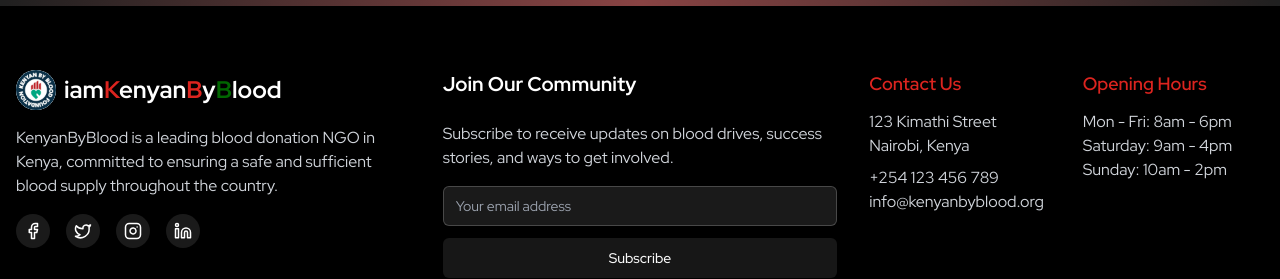
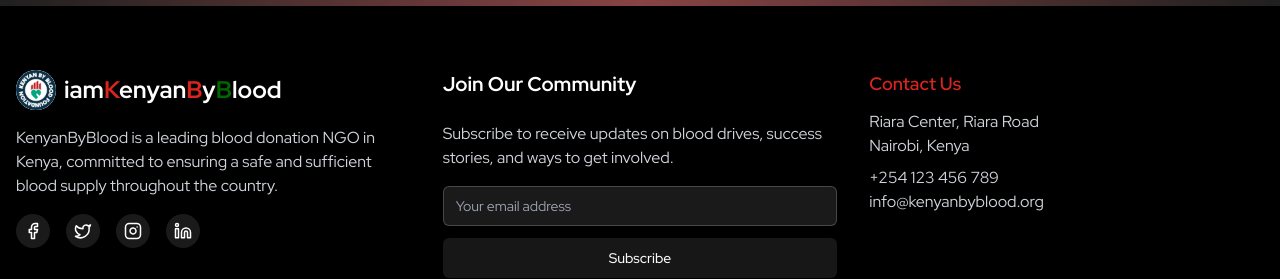
Before and after one commit to lekakenycollins8/kenyan-by-blood-org-website, a Next.js app: page /partners in a window 1280 px wide. Shown: the part 5091-5370 px from the top of the page. Built offline with nearby package versions, Linux system fonts and the light colour scheme; grey boxes are pictures that could not be loaded.

Commit message:
fix: update contact information in footer component

```diff
--- a/components/layout/footer.tsx
+++ b/components/layout/footer.tsx
@@ -76,25 +76,13 @@
             </form>
           </div>
           <div className="col-span-1 md:col-span-2 lg:col-span-1">
-            <div className="grid grid-cols-2 gap-x-8 gap-y-4">
-              <div>
             <h4 className="font-semibold text-lg mb-3 text-[#DC241f]">Contact Us</h4>
             <address className="text-gray-300 not-italic">
-                  <p>123 Kimathi Street</p>
+              <p>Riara Center, Riara Road</p>
               <p>Nairobi, Kenya</p>
               <p className="mt-2">+254 123 456 789</p>
               <p>info@kenyanbyblood.org</p>
             </address>
-              </div>
-              <div>
-                <h4 className="font-semibold text-lg mb-3 text-[#DC241f]">Opening Hours</h4>
-                <ul className="text-gray-300">
-                  <li>Mon - Fri: 8am - 6pm</li>
-                  <li>Saturday: 9am - 4pm</li>
-                  <li>Sunday: 10am - 2pm</li>
-                </ul>
-              </div>
-            </div>
           </div>
         </div>
 
```
Lines whose indentation alone changed are shown as unchanged.
